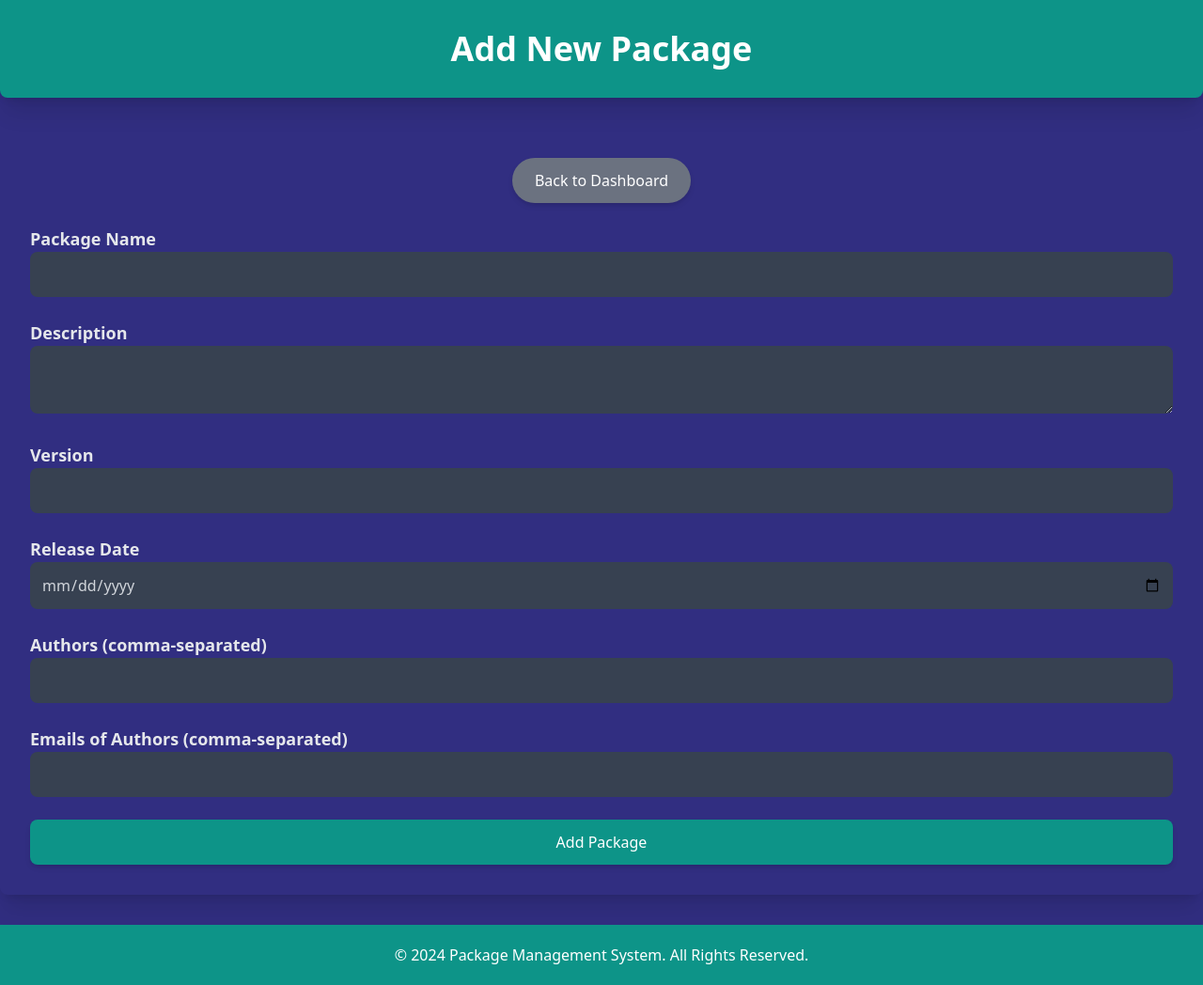
After one commit to Youcode-Classe-E-2024-2025/tawba_zehaf_package, a PHP site: page /add_package.php in a window 1280 px wide. The commit adds this page. Shown: the whole page at 94% size. Run offline with PHP 8.4, Linux system fonts and the light colour scheme; some libraries are stand-ins or nearby versions.

Commit message:
add package

```diff
--- /dev/null
+++ b/php/add_package.php
@@ -0,0 +1,124 @@
+<?php
+require './db.php';
+
+if ($_SERVER['REQUEST_METHOD'] === 'POST') {
+    // Get input values from the form
+    $nom_package = $_POST['nom_package'] ?? '';
+    $description = $_POST['description'] ?? '';
+    $version = $_POST['version'] ?? '';
+    $release_date = $_POST['release_date'] ?? '';  // Added release date
+    $authors = $_POST['authors'] ?? '';
+    $emails = $_POST['emails'] ?? ''; // Added email input for authors
+
+    // Validate input
+    if (empty($nom_package) || empty($description) || empty($version) || empty($release_date) || empty($authors) || empty($emails)) {
+        $error = "All fields are required!";
+    } else {
+        try {
+            // Begin a transaction
+            $pdo->beginTransaction();
+
+            // Insert the package into the 'packages' table
+            $stmt = $pdo->prepare("INSERT INTO packages (nom_package, description) VALUES (:nom_package, :description)");
+            $stmt->execute(['nom_package' => $nom_package, 'description' => $description]);
+
+            // Get the last inserted package ID
+            $id_package = $pdo->lastInsertId();
+
+            // Insert version into 'versions' table
+            $stmt = $pdo->prepare("INSERT INTO versions (id_package, version, date_release) VALUES (:id_package, :version, :date_release)");
+            $stmt->execute(['id_package' => $id_package, 'version' => $version, 'date_release' => $release_date]);
+
+            // Insert authors and their emails into 'auteurs' and 'auteurs_packages' tables
+            $authors = explode(',', $authors);  // Expect authors to be comma-separated
+            $emails = explode(',', $emails);    // Expect emails to be comma-separated
+
+            foreach ($authors as $key => $author_name) {
+                $author_name = trim($author_name);
+                $email = isset($emails[$key]) ? trim($emails[$key]) : '';
+
+                // Insert the author into the 'auteurs' table if they don't exist
+                $stmt = $pdo->prepare("INSERT INTO auteurs (nom_auteur, email) VALUES (:nom_auteur, :email) ON DUPLICATE KEY UPDATE id_auteur=LAST_INSERT_ID(id_auteur)");
+                $stmt->execute(['nom_auteur' => $author_name, 'email' => $email]);
+
+                // Get the author ID and link to the package
+                $author_id = $pdo->lastInsertId();
+                $stmt = $pdo->prepare("INSERT INTO auteurs_packages (id_package, id_auteur) VALUES (:id_package, :id_auteur)");
+                $stmt->execute(['id_package' => $id_package, 'id_auteur' => $author_id]);
+            }
+
+            // Commit the transaction
+            $pdo->commit();
+
+            // Redirect to the user page after successful addition
+            header("Location: user.php");
+            exit;
+        } catch (Exception $e) {
+            // Rollback if there is an error
+            $pdo->rollBack();
+            $error = "Error: " . $e->getMessage();
+        }
+    }
+}
+?>
+
+<!DOCTYPE html>
+<html lang="en">
+
+<head>
+    <meta charset="UTF-8">
+    <meta name="viewport" content="width=device-width, initial-scale=1.0">
+    <title>Add New Package</title>
+    <script src="https://cdn.tailwindcss.com"></script>
+</head>
+
+<body class="bg-indigo-900 text-gray-200 font-sans">
+    <header class="bg-teal-600 text-white p-8 text-center shadow-xl rounded-b-lg">
+        <h1 class="text-4xl font-semibold">Add New Package</h1>
+    </header>
+
+    <div class="container mx-auto p-8 mt-8 bg-gray-850 rounded-lg shadow-xl">
+        <div class="flex justify-center mb-6">
+            <a href="user.php" class="bg-gray-500 text-white py-3 px-6 rounded-full shadow-md hover:bg-gray-600 transition">Back to Dashboard</a>
+        </div>
+
+        <?php if (!empty($error)): ?>
+            <div class="text-red-500 text-center mb-6"><?php echo htmlspecialchars($error, ENT_QUOTES, 'UTF-8'); ?></div>
+        <?php endif; ?>
+
+        <!-- Add Package Form -->
+        <form method="POST" action="add_package.php" class="space-y-6">
+            <div>
+                <label for="nom_package" class="block text-lg font-semibold">Package Name</label>
+                <input type="text" id="nom_package" name="nom_package" class="w-full p-3 rounded-lg bg-gray-700 text-gray-300" required>
+            </div>
+            <div>
+                <label for="description" class="block text-lg font-semibold">Description</label>
+                <textarea id="description" name="description" class="w-full p-3 rounded-lg bg-gray-700 text-gray-300" required></textarea>
+            </div>
+            <div>
+                <label for="version" class="block text-lg font-semibold">Version</label>
+                <input type="text" id="version" name="version" class="w-full p-3 rounded-lg bg-gray-700 text-gray-300" required>
+            </div>
+            <div>
+                <label for="release_date" class="block text-lg font-semibold">Release Date</label>
+                <input type="date" id="release_date" name="release_date" class="w-full p-3 rounded-lg bg-gray-700 text-gray-300" required>
+            </div>
+            <div>
+                <label for="authors" class="block text-lg font-semibold">Authors (comma-separated)</label>
+                <input type="text" id="authors" name="authors" class="w-full p-3 rounded-lg bg-gray-700 text-gray-300" required>
+            </div>
+            <div>
+                <label for="emails" class="block text-lg font-semibold">Emails of Authors (comma-separated)</label>
+                <input type="text" id="emails" name="emails" class="w-full p-3 rounded-lg bg-gray-700 text-gray-300" required>
+            </div>
+            <button type="submit" class="w-full py-3 px-6 bg-teal-600 text-white rounded-lg shadow-md hover:bg-teal-700 transition">Add Package</button>
+        </form>
+    </div>
+
+    <footer class="bg-teal-600 text-white text-center py-5 mt-8">
+        <p>&copy; 2024 Package Management System. All Rights Reserved.</p>
+    </footer>
+</body>
+
+</html>
--- a/php/user.php
+++ b/php/user.php
@@ -101,7 +101,6 @@ $packages = $stmt->fetchAll();
             <?php endforeach; ?>
         </ul>
     </div>
-
     <footer class="bg-teal-600 text-white text-center py-5 mt-8">
         <p>&copy; 2024 Package Management System. All Rights Reserved.</p>
     </footer>
```
Also changed, not shown: php/packages.php (line endings or trailing spaces).
